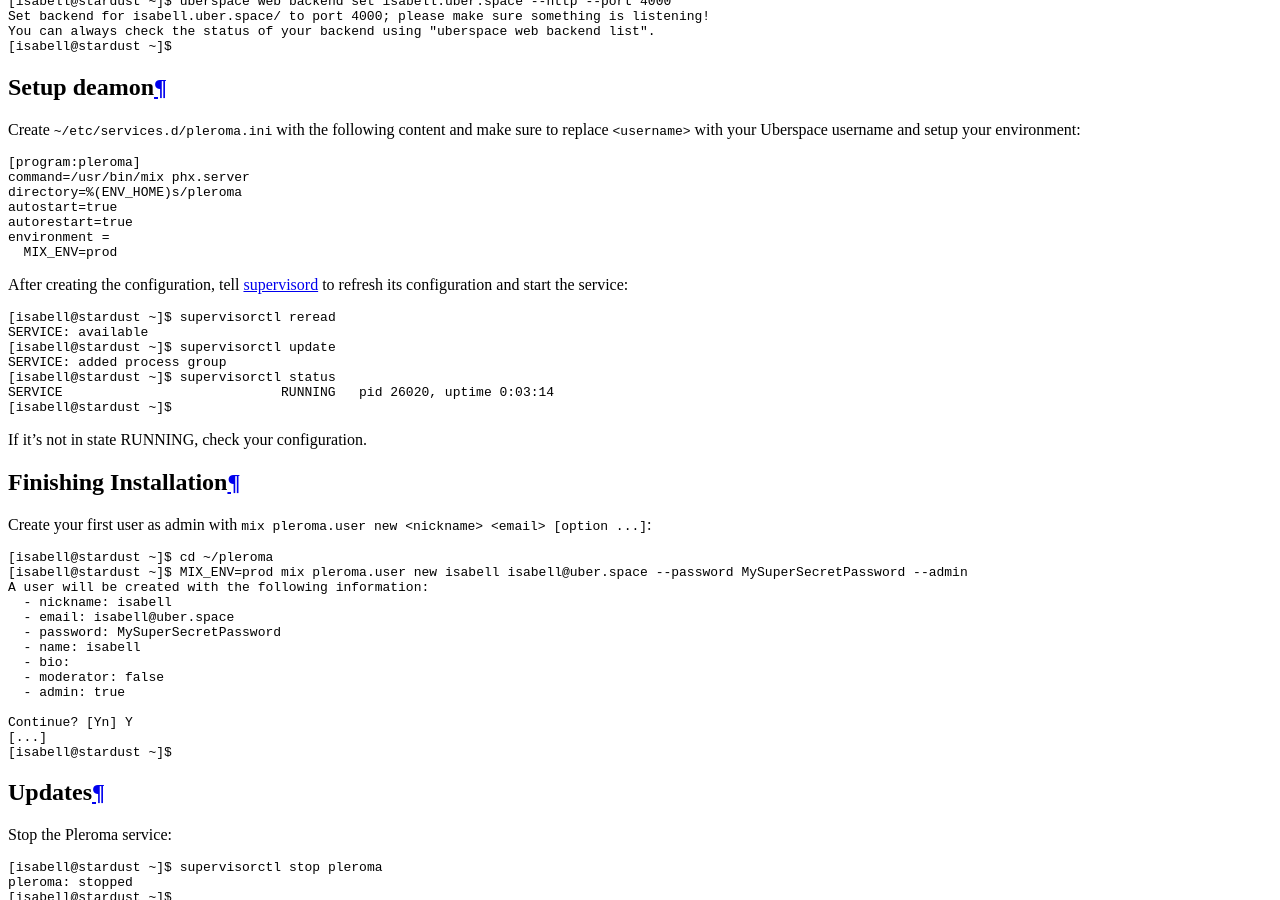
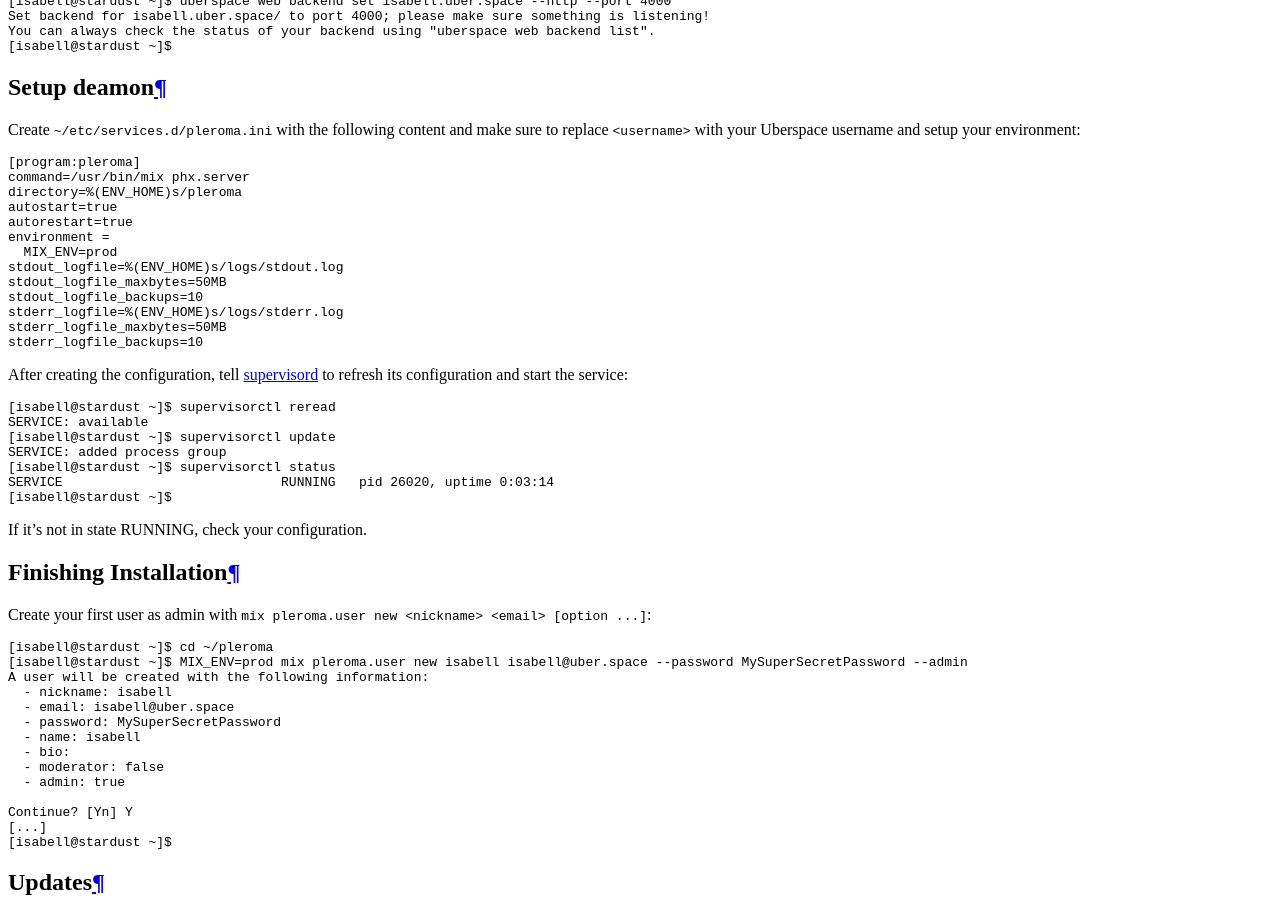
Before and after one commit to Uberspace/lab, a Sphinx documentation site: the page built from source/guide_pleroma.rst, in a window 1280 px wide and 900 px high, scrolled down 6570 px. Built offline with Sphinx 7.4.7 and the Read the Docs theme 2.0.0, drawn with Linux system fonts in a browser that asks for light colours; some of the changed text lies outside the part shown.

Commit message:
fixed titles and added the log settings again

```diff
--- a/source/guide_pleroma.rst
+++ b/source/guide_pleroma.rst
@@ -150,7 +150,7 @@
  [isabell@stardust ~]$
 
 Recommended minimum settings
----------------------------
+----------------------------
 
 Make a copy of the file ``~/pleroma/config/generated_config.exs`` and rename it to ``prod.secret.exs``.
 
@@ -233,6 +233,13 @@
  autorestart=true
  environment =
    MIX_ENV=prod
+ stdout_logfile=%(ENV_HOME)s/logs/stdout.log
+ stdout_logfile_maxbytes=50MB
+ stdout_logfile_backups=10
+ stderr_logfile=%(ENV_HOME)s/logs/stderr.log
+ stderr_logfile_maxbytes=50MB
+ stderr_logfile_backups=10
+
 
 .. include:: includes/supervisord.rst
 
```
Also changed, not shown: other parts of source/guide_pleroma.rst (+1 -1 lines).
